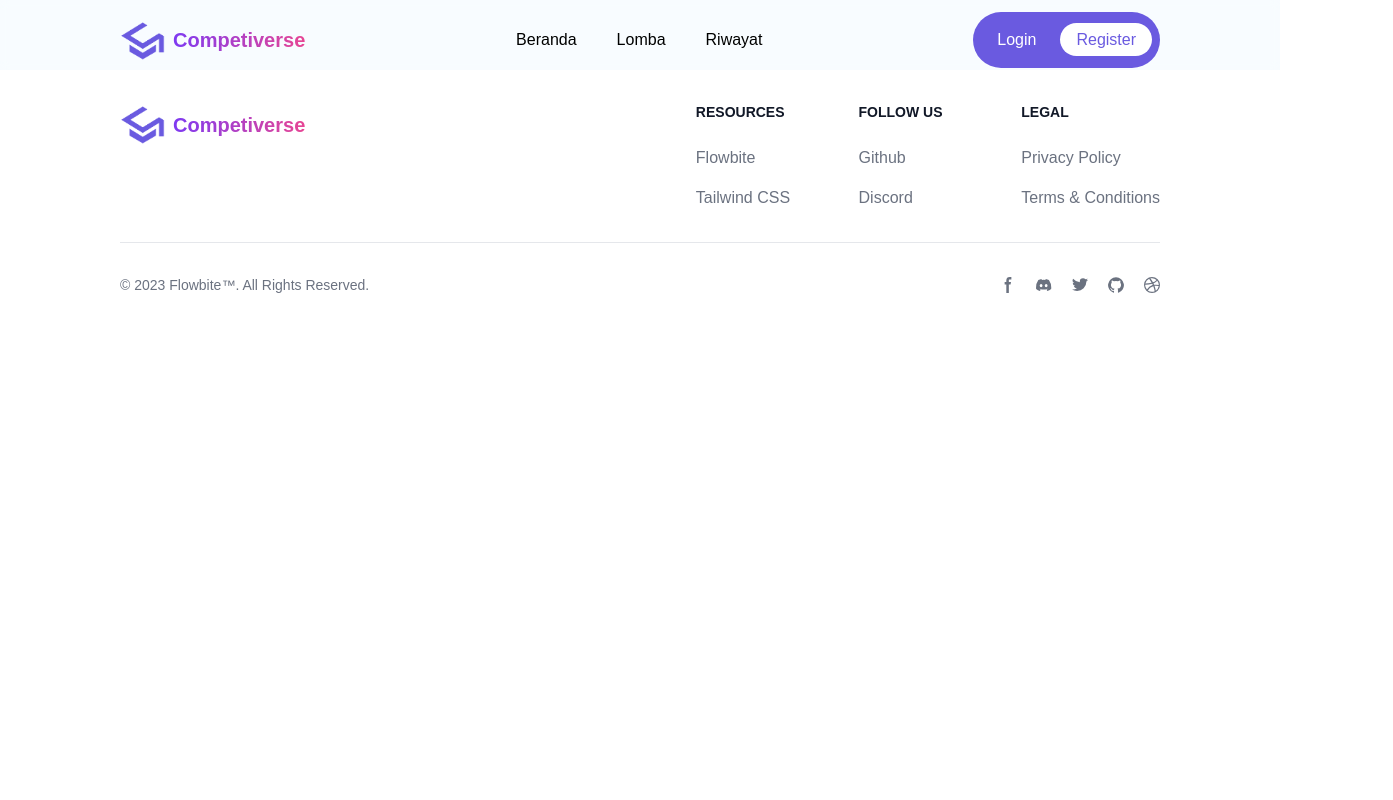
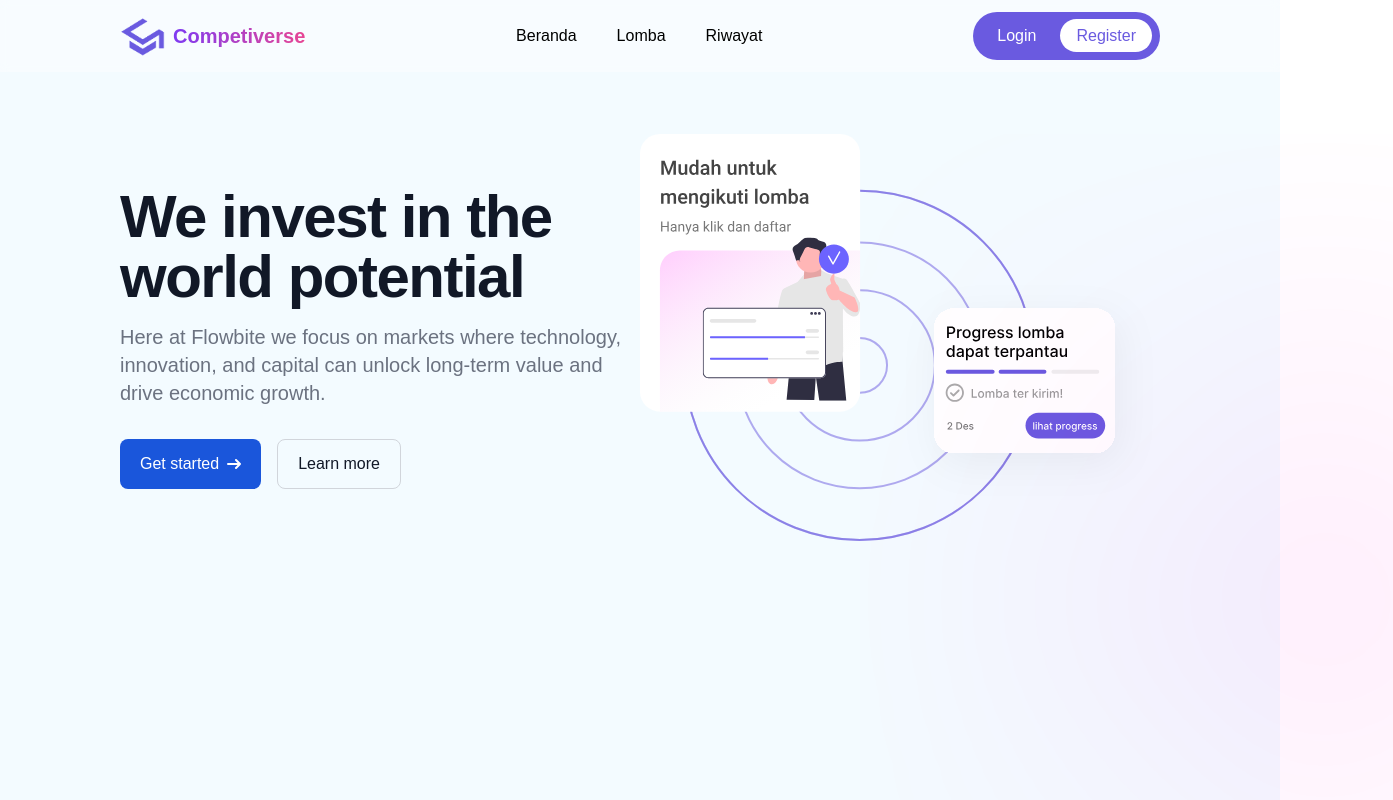
Before and after one commit to aryadira/competiverse, a React (Vite) app: page / in a window 1280 px wide. Shown: the top 800 px of the page, 1393 px wide, since content can reach past the window. Built offline with nearby package versions, Linux system fonts and the light colour scheme.

Commit message:
landing page on development

```diff
--- /dev/null
+++ b/src/components/Gradient.jsx
@@ -0,0 +1,26 @@
+import React from "react";
+
+const Gradient = ({ className, ...props }) => {
+  return (
+    <div className={`${className} absolute`}>
+      <svg xmlns='http://www.w3.org/2000/svg' width='533' height='931' viewBox='0 0 533 931' fill='none'>
+        <g filter='url(#filter0_f_121_941)'>
+          <path
+            d='M581 465.5C581 529.289 529.289 581 465.5 581C401.711 581 350 529.289 350 465.5C350 401.711 401.711 350 465.5 350C529.289 350 581 401.711 581 465.5Z'
+            fill='#FF00D6'
+            fill-opacity='0.4'
+          />
+        </g>
+        <defs>
+          <filter id='filter0_f_121_941' x='0' y='0' width='931' height='931' filterUnits='userSpaceOnUse' color-interpolation-filters='sRGB'>
+            <feFlood flood-opacity='0' result='BackgroundImageFix' />
+            <feBlend mode='normal' in='SourceGraphic' in2='BackgroundImageFix' result='shape' />
+            <feGaussianBlur stdDeviation='175' result='effect1_foregroundBlur_121_941' />
+          </filter>
+        </defs>
+      </svg>
+    </div>
+  );
+};
+
+export default Gradient;
--- /dev/null
+++ b/src/components/Jumbotron.jsx
@@ -0,0 +1,42 @@
+import rightImg from "../assets/images/right-img.svg";
+import Gradient from "./Gradient";
+
+const Jumbotron = () => {
+  return (
+    <div>
+      <section className='transparent dark:bg-gray-900 h-screen'>
+        <div className='py-8 mx-auto lg:py-16 grid lg:grid-cols-2 justify-between w-full'>
+          <div className='flex flex-col justify-center '>
+            <h1 className='mb-4 text-4xl font-extrabold tracking-tight leading-none text-gray-900 md:text-5xl lg:text-6xl dark:text-white'>
+              We invest in the world potential
+            </h1>
+            <p className='mb-8 text-lg font-normal text-gray-500 lg:text-xl dark:text-gray-400'>
+              Here at Flowbite we focus on markets where technology, innovation, and capital can unlock long-term value and drive economic growth.
+            </p>
+            <div className='flex flex-col space-y-4 sm:flex-row sm:space-y-0 sm:space-x-4'>
+              <a
+                href='#'
+                className='inline-flex justify-center items-center py-3 px-5 text-base font-medium text-center text-white rounded-lg bg-blue-700 hover:bg-blue-800 focus:ring-4 focus:ring-blue-300 dark:focus:ring-blue-900'>
+                Get started
+                <svg className='w-3.5 h-3.5 ml-2' aria-hidden='true' xmlns='http://www.w3.org/2000/svg' fill='none' viewBox='0 0 14 10'>
+                  <path stroke='currentColor' stroke-linecap='round' stroke-linejoin='round' stroke-width='2' d='M1 5h12m0 0L9 1m4 4L9 9' />
+                </svg>
+              </a>
+              <a
+                href='#'
+                className='inline-flex justify-center items-center py-3 px-5 text-base font-medium text-center text-gray-900 rounded-lg border border-gray-300 hover:bg-gray-100 focus:ring-4 focus:ring-gray-100 dark:text-white dark:border-gray-700 dark:hover:bg-gray-700 dark:focus:ring-gray-800'>
+                Learn more
+              </a>
+            </div>
+          </div>
+          <div className='right  flex justify-end'>
+            <img src={rightImg} alt='rightimg' />
+            <Gradient className='w-[300px] h-[300px]' />
+          </div>
+        </div>
+      </section>
+    </div>
+  );
+};
+
+export default Jumbotron;
--- a/src/components/index.js
+++ b/src/components/index.js
@@ -7,5 +7,6 @@ import ModalSearch from "./ModalSearch";
 import Navbar from "./Navbar";
 import Search from "./Search";
 import Logo from "./Logo";
+import Jumbotron from "./Jumbotron";
 
-export { Badge, Button, Card, Dropdown, Footer, ModalSearch, Navbar, Search, Logo };
+export { Badge, Button, Card, Dropdown, Footer, ModalSearch, Navbar, Search, Logo, Jumbotron };
--- a/src/layouts/Main.jsx
+++ b/src/layouts/Main.jsx
@@ -6,6 +6,7 @@ import Routing from "../routes/Routing";
 
 const Main = () => {
   const pages = {
+    index: "/",
     beranda: "/beranda",
     jadwal: "/jadwal",
     lomba: "/lomba",
--- a/src/pages/LandingPage.jsx
+++ b/src/pages/LandingPage.jsx
@@ -1,7 +1,11 @@
-import React from "react";
+import { Jumbotron } from "../components";
 
 const LandingPage = () => {
-  return <div>Landing Page</div>;
+  return (
+    <div>
+      <Jumbotron />
+    </div>
+  );
 };
 
 export default LandingPage;
--- a/src/style.js
+++ b/src/style.js
@@ -1,6 +1,5 @@
 const headerStyle = {
   base: "w-full backdrop-blur-sm bg-white/40 py-3 px-0 fixed",
-  bground: "",
   layout: {
     between: "flex justify-between items-center",
     center: "flex justify-center items-center",
@@ -12,7 +11,7 @@ const headerStyle = {
   },
   ul: {
     layout: "flex items-center gap-2 capitalize",
-    bground: "bg-[#6A5AE0] px-2 py-4 rounded-full text-white",
+    bground: "bg-[#6A5AE0] px-2 py-3 rounded-full text-white",
   },
   link: {
     base: "py-2 px-4",
```
Also changed, not shown: src/assets/images/right-img.svg (added).
